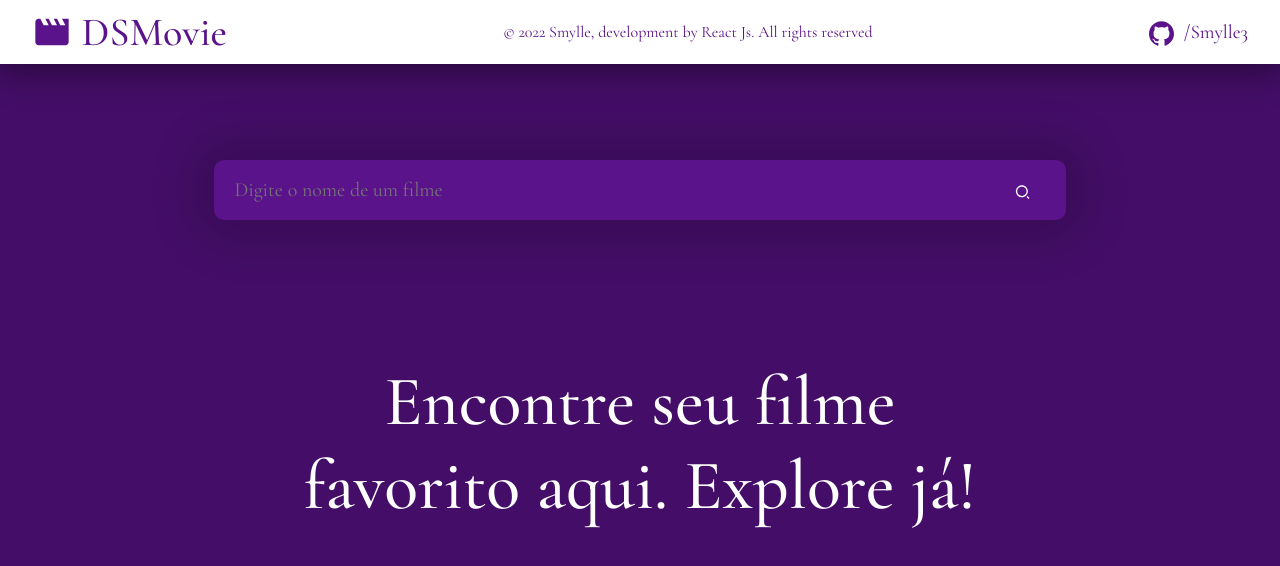
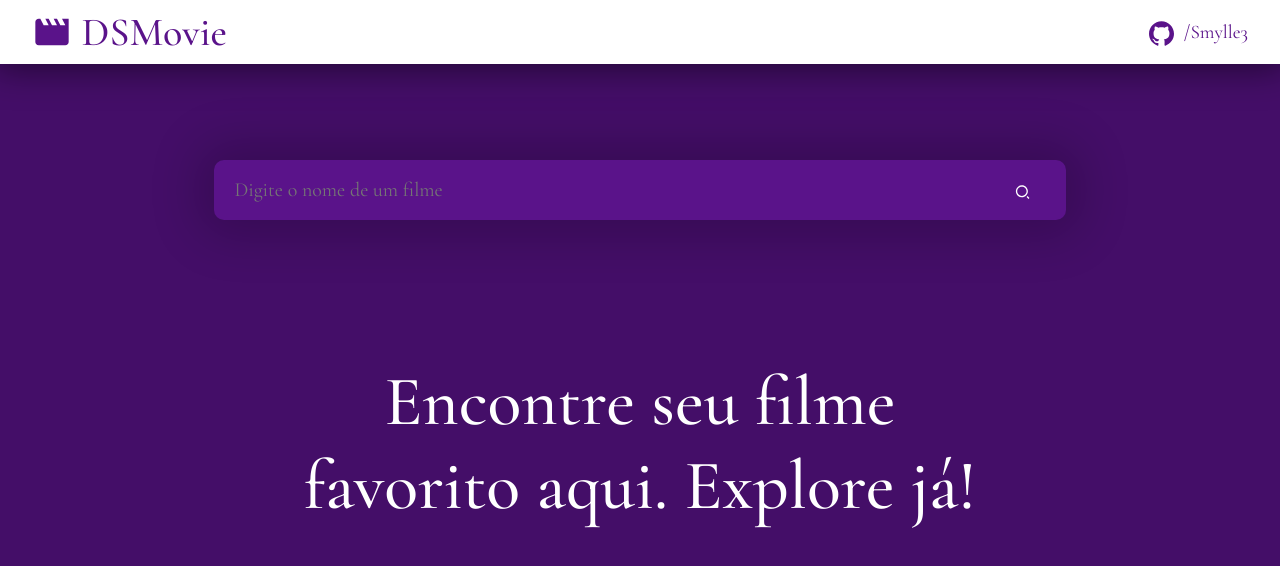
Before and after one commit to Smylle3/dsmovie, a React (Create React App) app: page / in a window 1280 px wide. Shown: the top 566 px of the page. Built offline with nearby package versions, Linux system fonts and the light colour scheme.

Commit message:
Remove info da header

```diff
--- a/src/components/navbar/index.tsx
+++ b/src/components/navbar/index.tsx
@@ -13,9 +13,6 @@ export default function NavBar() {
                         <MdMovie className='titleIcon' size={40} />
                         <h1>DSMovie</h1>
                     </Link>
-                    <text className='info' >
-                        © 2022 Smylle, development by React Js. All rights reserved
-                    </text>
                     <a target='_blank' href='https://github.com/Smylle3/dsmovie' rel="noreferrer">
                         <SiGithub className='icon' size={25} />
                         /Smylle3
```
